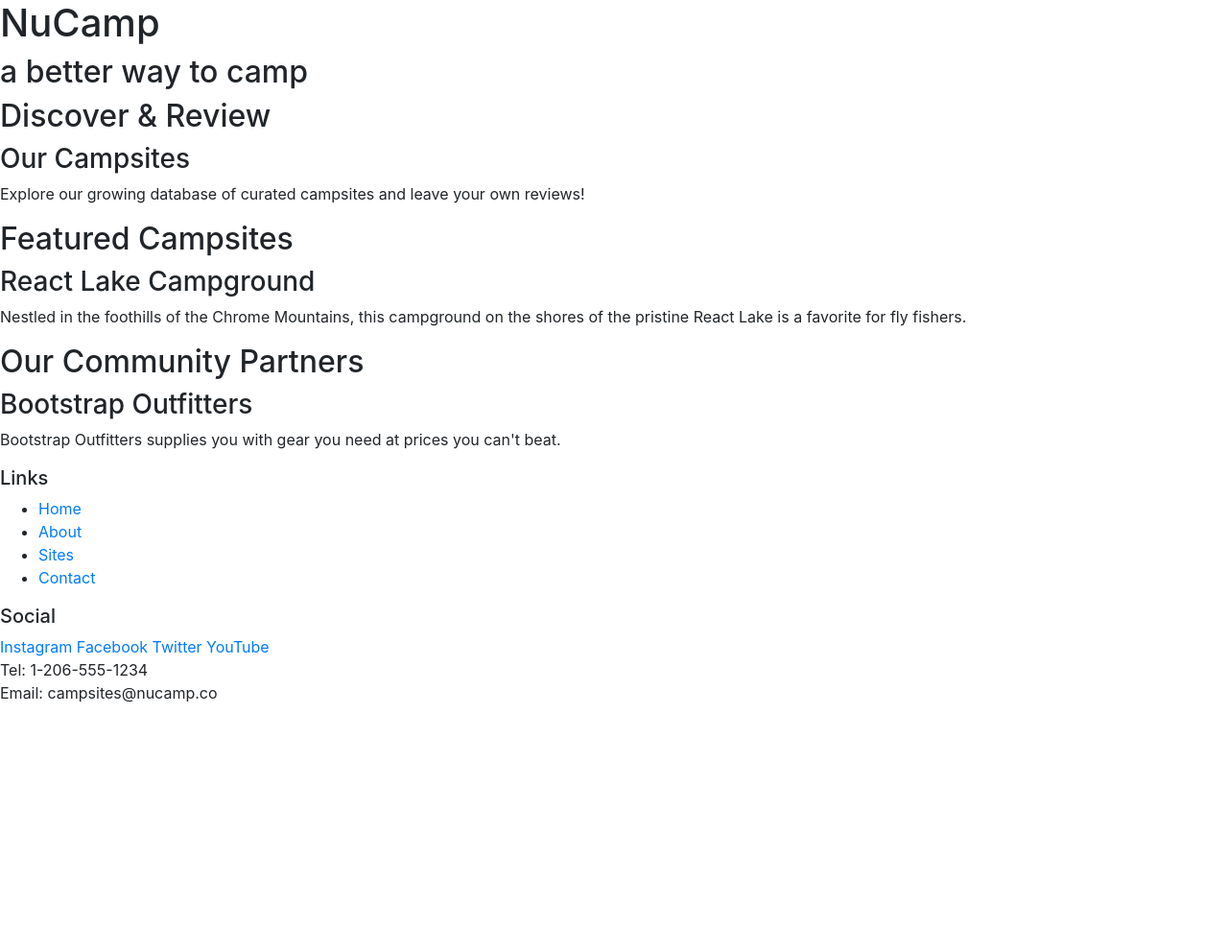
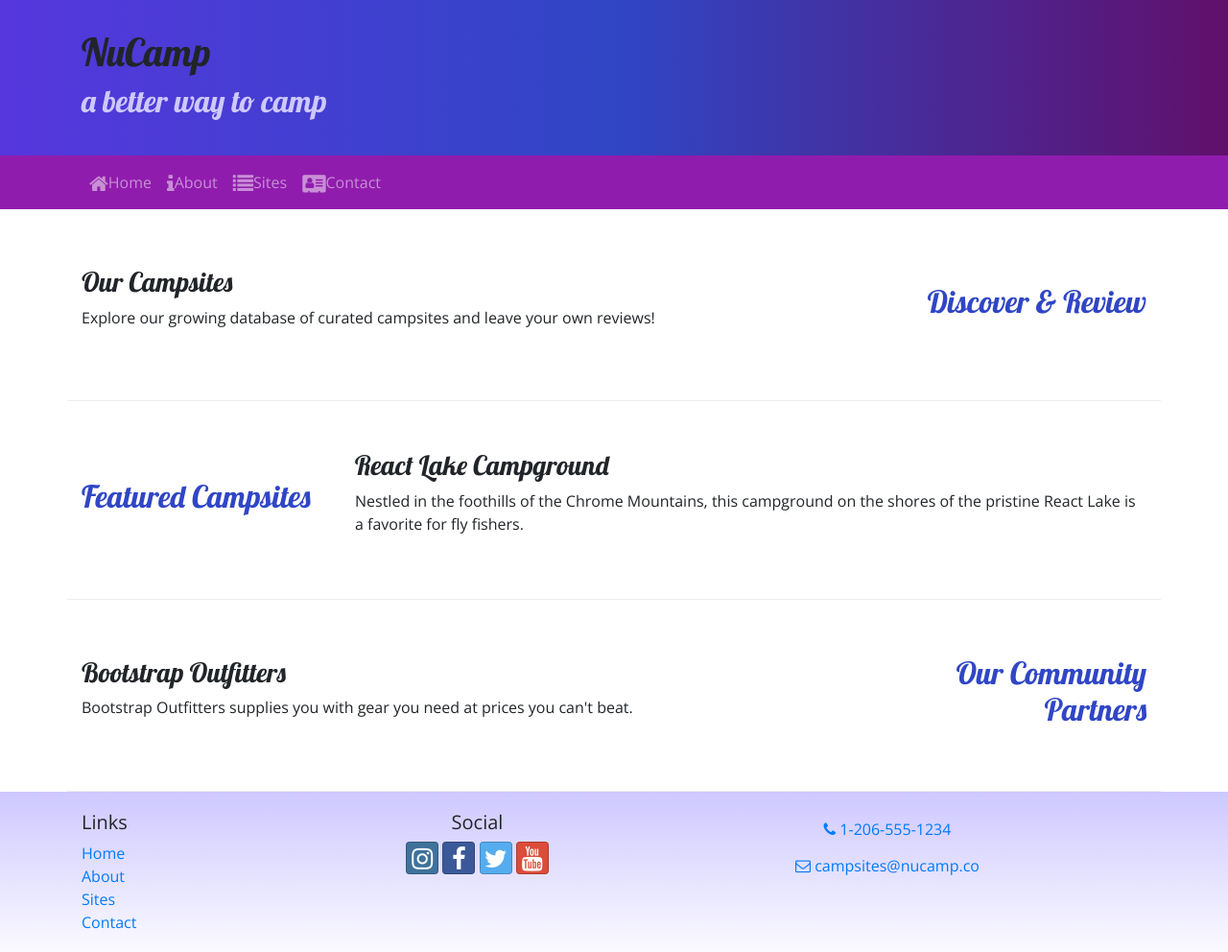
Before and after one commit to calvinrmiller/git-test, a website: page index.html in a window 1280 px wide. Shown: the whole page at 96% size. Before the commit the page ends 800 px from the top, so only its background shows below. Drawn offline with nearby package versions, Linux system fonts and the light colour scheme.

Commit message:
First commit

```diff
--- /dev/null
+++ b/css/styles.css
@@ -0,0 +1,31 @@
+body {
+    font-family: "Open Sans", sans-serif;
+}
+
+h1, h2, h3 {
+    font-family: "Lobster", cursive;
+}
+h2{
+    color: #3046c5;
+}
+header h2{
+    color: #cec8ff;
+    }
+footer {
+    background-image: linear-gradient(#cec8ff,white);
+    padding: 20px 0;
+
+}
+.jumbotron {
+    margin: 0;
+    padding: 30px;
+    background-image: linear-gradient(to right, #5637dd,#3046c5, #60106b);
+}
+.row-content {
+    padding: 50px 0;
+    border-bottom: 1px ridge;
+    min-height: 200px;
+}
+.navbar {
+    background-color: #901cad;
+}
--- a/index.html
+++ b/index.html
@@ -8,57 +8,97 @@
 
     <!-- Bootstrap CSS -->
     <link rel="stylesheet" href="node_modules/bootstrap/dist/css/bootstrap.min.css" />
+    <link rel="stylesheet" href="https://fonts.googleapis.com/css?family=Lobster|Open+Sans" />
+    <link rel="stylesheet" href="css/styles.css" />
+    <link rel="stylesheet" href="node_modules/font-awesome/css/font-awesome.min.css" />
+    <link rel="stylesheet" href="node_modules/bootstrap-social/bootstrap-social.css" />
 
     <title>NuCamp: A Better Way To Camp</title>
 </head>
 
+
 <body>
 
-    <header>
-        <div>
+    <header class="jumbotron jumbotron-fluid">
+        <div class="container">
+            <div class="row  ">
+                <div class="col">
+
                     <h1>NuCamp</h1>
                     <h2>a better way to camp</h2>
                 </div>
+            </div>
+        </div>
     </header>
 
-    <div>
-        <h2>Discover & Review</h2>
-        <h3>Our Campsites</h3>
-        <p>Explore our growing database of curated campsites and leave your own reviews!</p>
+    <nav class="navbar navbar-expand-sm navbar-dark sticky-top">
+        <div class="container">
+        <button class="navbar-toggler ml-auto" type="button" data-toggle="collapse" data-target="#nucampNavbar"><span class="navbar-toggler-icon"></span></button>
+
+        <div class="collapse navbar-collapse" id="nucampNavbar">
+        <ul class="navbar-nav">
+            <li class="nav-item-active"><a class="nav-link" href="#"><i class="fa fa-home fa-lg"></i>Home</a></li>
+            <li class="nav-item"><a class="nav-link" href="aboutus.html"><i class="fa fa-info fa-lg"></i>About</a></li>
+            <li class="nav-item"><a class="nav-link" href="#"><i class="fa fa-list fa-lg"></i>Sites</a></li>
+            <li class="nav-item"><a class="nav-link" href="contactus.html"><i class="fa fa-address-card fa-lg"></i>Contact</a></li>
+        </ul>
+        </div>
+    </div>
+    </nav>
+    <div class="container">
+        <div class="row row-content align-items-center">
+            <div class="col-sm-4 order-sm-last col-md-3">
+                <h2 class="text-sm-right">Discover & Review</h2>
             </div>
 
-    <div>
-        <h2>Featured Campsites</h2>
+            <div class="col">
+                <h3>Our Campsites</h3>
+                <p class="d-none d-sm-block" >Explore our growing database of curated campsites and leave your own reviews!</p>
+            </div>
+        </div>
+            <div class="row row-content align-items-center ">
+                <div class="col-sm-4 col-md-3">
+                <h2>Featured Campsites</h2></div>
+                <div class="col">
                 <h3>React Lake Campground</h3>
-        <p>Nestled in the foothills of the Chrome Mountains, this campground on the shores of the pristine React Lake is a favorite for fly fishers.</p>
+                <p class="d-none d-sm-block">Nestled in the foothills of the Chrome Mountains, this campground on the shores of the pristine React
+                    Lake is a favorite for fly fishers.</p>
+            </div>
+        </div>
+        <div class="row row-content align-items-center">
+            <div class="col-sm-4 order-sm-last col-md-3">
+                <h2 class="text-sm-right">Our Community Partners</h2>
+            </div>
+            <div class="col">
+                <h3>Bootstrap Outfitters</h3>
+                <p class="d-none d-sm-block" >Bootstrap Outfitters supplies you with gear you need at prices you can't beat.</p>
+            </div>
+        </div>
     </div>
 
-    <div>
-        <h2>Our Community Partners</h2>
-        <h3>Bootstrap Outfitters</h3>
-        <p>Bootstrap Outfitters supplies you with gear you need at prices you can't beat.</p>
-    </div>
 
     <footer>
-        <div>
+        <div class="container">
+            <div class="row">
+                <div class="col-4 col-sm-2">
                     <h5>Links</h5>
-            <ul>
+            		<ul class="list-unstyled">
                         <li><a href="#">Home</a></li>
-                <li><a href="#">About</a></li>
+                        <li><a href="aboutus.html">About</a></li>
                         <li><a href="#">Sites</a></li>
                         <li><a href="#">Contact</a></li>
                     </ul>
     </div>
-        <div>
+                <div class="col-6 col-sm-5 text-center">
                     <h5>Social</h5>
-            <a href="http://instagram.com/">Instagram</a>
-            <a href="http://facebook.com/">Facebook</a>
-            <a href="http://twitter.com/">Twitter</a>
-            <a href="http://youtube.com/">YouTube</a>
+                    <a class="btn btn-social-icon btn-instagram" href="http://instagram.com/"><i class="fa fa-instagram"></i></a>
+                    <a class="btn btn-social-icon btn-facebook" href="http://facebook.com/"><i class="fa fa-facebook"></i></a>
+                    <a class="btn btn-social-icon btn-twitter" href="http://twitter.com/"><i class="fa fa-twitter"></i></a>
+                    <a class="btn btn-social-icon btn-google" href="http://youtube.com/"><i class="fa fa-youtube"></i></a>
                 </div>
-        <div>
-            Tel: 1-206-555-1234<br />
-            Email: campsites@nucamp.co
+                <div class="col-sm-4 text-center">
+                    <a role="button" class="btn btn-link" href="tel:+12065551234"><i class="fa fa-phone"></i> 1-206-555-1234</a><br />
+                    <a role="button" class="btn btn-link" href="mailto:campsites@nucamp.co"><i class="fa fa-envelope-o"></i> campsites@nucamp.co</a>
                 </div>
     </footer>
     <!-- jQuery must come first, then Popper.js, then the Bootstrap JavaScript plugins.-->
--- a/package.json
+++ b/package.json
@@ -4,8 +4,8 @@
   "description": "This is a website for the fictional campsites review site Nucamp",
   "main": "index.html",
   "scripts": {
-    "lite":"lite-server",
-    "start":"npm run lite",
+    "lite": "lite-server",
+    "start": "npm run lite",
     "test": "echo \"Error: no test specified\" && exit 1"
   },
   "author": "Calvin Miller",
@@ -15,6 +15,8 @@
   },
   "dependencies": {
     "bootstrap": "^4.5.2",
+    "bootstrap-social": "^5.1.1",
+    "font-awesome": "^4.7.0",
     "jquery": "^3.5.1",
     "popper.js": "^1.16.1"
   }
```
Also changed, not shown: aboutus.html (added, +113 -0 lines), contactus.html (added, +123 -0 lines), 1 other file. Lines whose indentation alone changed are shown as unchanged.
